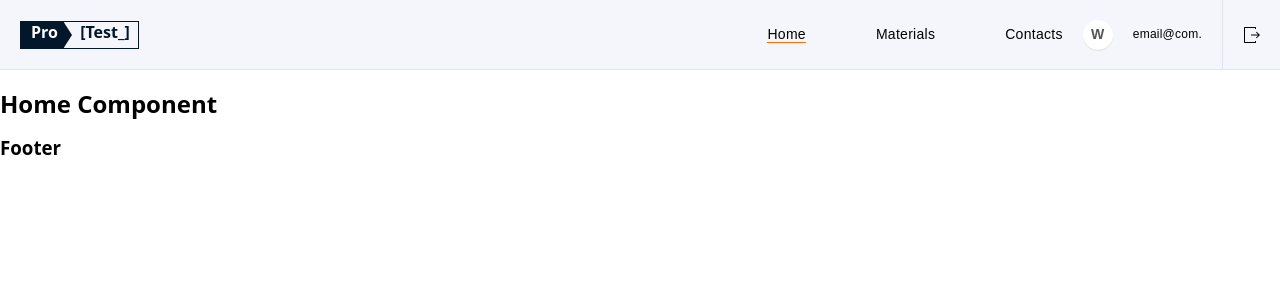
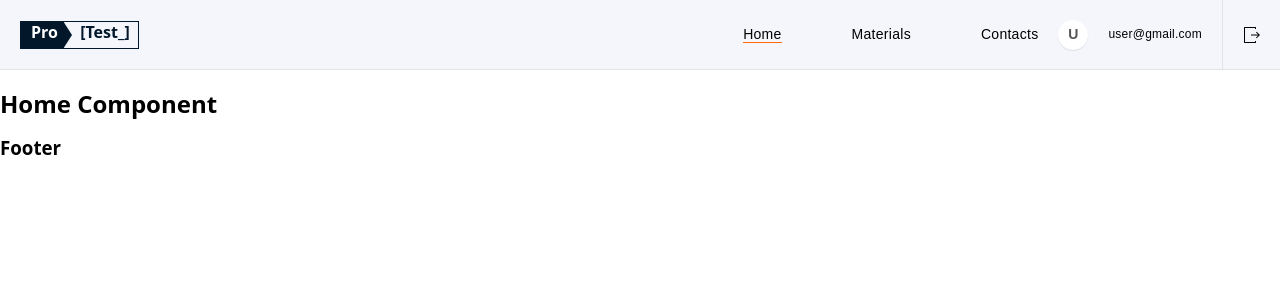
Before and after one commit to DRAKOS6666/GoIt-Test-Pro-Team11, a React (Create React App) app: page / in a window 1280 px wide. Shown: the top 300 px of the page. Built offline with nearby package versions, Linux system fonts and the light colour scheme.

Commit message:
userMenu userEmail

```diff
--- a/src/components/Header/Header.js
+++ b/src/components/Header/Header.js
@@ -1,7 +1,7 @@
 import React, { useState } from 'react';
 import { Link } from 'react-router-dom';
-import { useSelector } from 'react-redux';
-import { authSelectors } from 'redux/auth';
+import { useSelector, useDispatch } from 'react-redux';
+import { authSelectors, authOperations } from 'redux/auth';
 
 import Navigation from 'components/Navigation';
 import UserMenu from 'components/UserMenu';
@@ -13,10 +13,15 @@ import styles from './Header.module.css';
 
 export default function Header() {
   const [menuShow, setMenuShow] = useState(true);
+  const dispatch = useDispatch();
   const isAuth = useSelector(authSelectors.getIsAuthUser);
 
   const toggleMemu = () => {
     setMenuShow(state => (state = !state));
+  };
+
+  const onClickLogout = () => {
+    dispatch(authOperations.logoutUser());
   };
 
   return (
@@ -53,7 +58,11 @@ export default function Header() {
         /*  вместо true => isAuth  */ ((true && !menuShow) ||
           (true && window.innerWidth > 767)) && (
           <div className={styles.outThumb}>
-            <button type="button" className={styles.btnOut}>
+            <button
+              type="button"
+              onClick={onClickLogout}
+              className={styles.btnOut}
+            >
               <Out />
             </button>
           </div>
--- a/src/components/Navigation/Navigation.js
+++ b/src/components/Navigation/Navigation.js
@@ -1,6 +1,5 @@
 import React from 'react';
-import { useDispatch, useSelector } from 'react-redux';
-import { Link, NavLink } from 'react-router-dom';
+import { NavLink } from 'react-router-dom';
 
 import styles from './Navigation.module.css';
 
--- a/src/components/UserMenu/UserMenu.js
+++ b/src/components/UserMenu/UserMenu.js
@@ -1,27 +1,25 @@
 import React from 'react';
 import { useDispatch, useSelector } from 'react-redux';
 import { authOperations, authSelectors } from 'redux/auth';
-
-import ExitToAppIcon from '@material-ui/icons/ExitToApp';
-import { Button } from '@material-ui/core';
-import { makeStyles } from '@material-ui/styles';
 
 import styles from './UserMenu.module.css';
 
 const UserMenu = () => {
   const user = useSelector(authSelectors.getUser);
-  const dispatch = useDispatch();
 
-  // const onClickLogout = () => {
-  //   dispatch(authOperations.logoutUser());
-  // };
+  const userEmail = 'user@gmail.com';
 
   return (
-    <div className={styles.wrapper}>
-      <div className={styles.letter}>W</div>
-      <span className={styles.email}>email@com.</span>
-      {/* <button onClick={onClickLogout}>Out</button> */}
-    </div>
+    user && (
+      <div className={styles.wrapper}>
+        <div className={styles.letter}>
+          {userEmail.slice(0, 1).toUpperCase()}
+        </div>
+        <span className={styles.email}>
+          {userEmail.length > 20 ? 'Welcome' : userEmail}
+        </span>
+      </div>
+    )
   );
 };
 export default UserMenu;
--- a/src/components/UserMenu/UserMenu.module.css
+++ b/src/components/UserMenu/UserMenu.module.css
@@ -1,6 +1,7 @@
 .wrapper {
   display: flex;
   align-items: center;
+  flex-grow: 1;
   margin-left: auto;
 }
 
@@ -23,7 +24,7 @@
   box-shadow: 0px 1px 1px rgba(18, 29, 46, 0.1);
 }
 
-@media screen and (max-width: 768px) {
+@media screen and (max-width: 767px) {
   .letter {
     position: absolute;
     top: 20px;
@@ -50,7 +51,9 @@
 
 @media screen and (min-width: 768px) {
   .email {
-    display: inline-flex;
+    display: flex;
+    flex-direction: row;
+    flex-wrap: nowrap;
     margin-right: 20px;
 
     font-family: var(--main-font);
--- a/src/redux/auth/auth-operation.js
+++ b/src/redux/auth/auth-operation.js
@@ -24,6 +24,7 @@ export const registerUser = createAsyncThunk(
     }
   },
 );
+
 export const loginUser = createAsyncThunk(
   'user/login',
   async (userData, { rejectWithValue }) => {
@@ -36,6 +37,7 @@ export const loginUser = createAsyncThunk(
     }
   },
 );
+
 export const logoutUser = createAsyncThunk(
   'user/logout',
   async (_, { rejectWithValue }) => {
```
